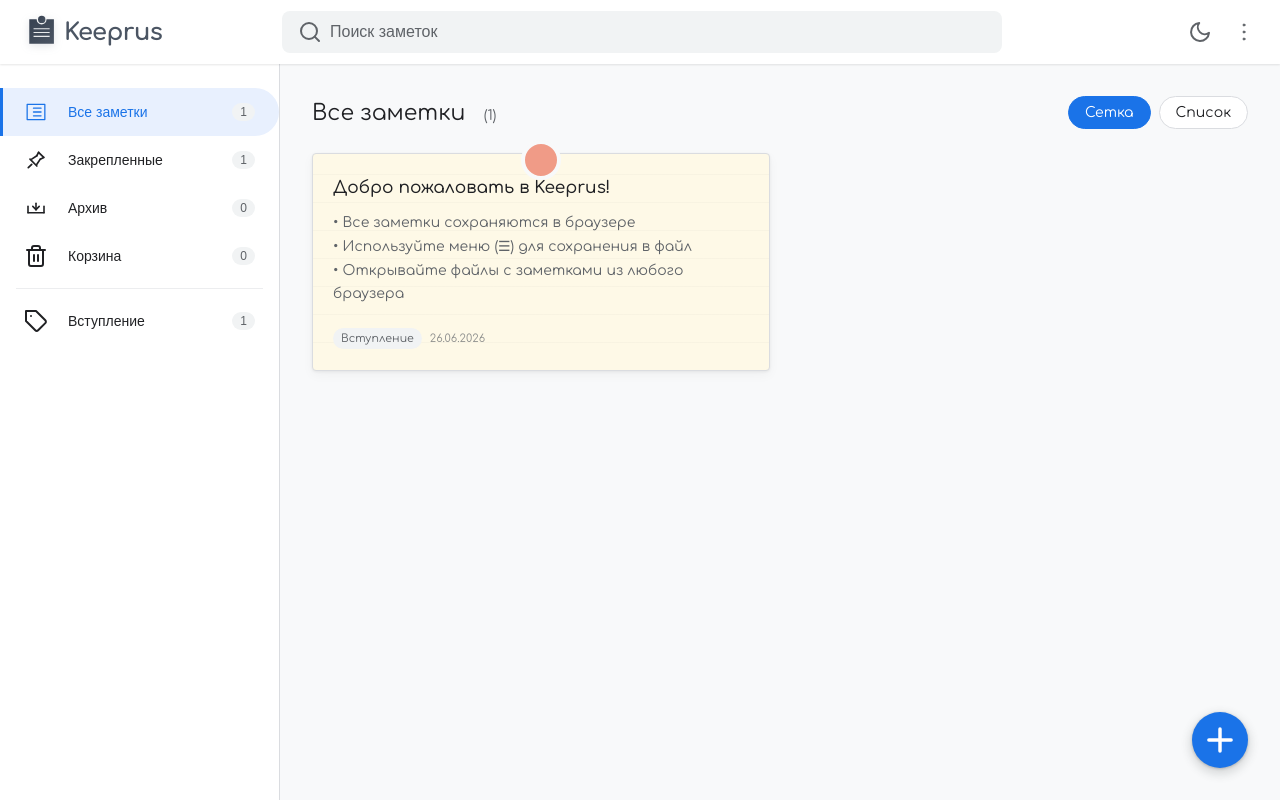
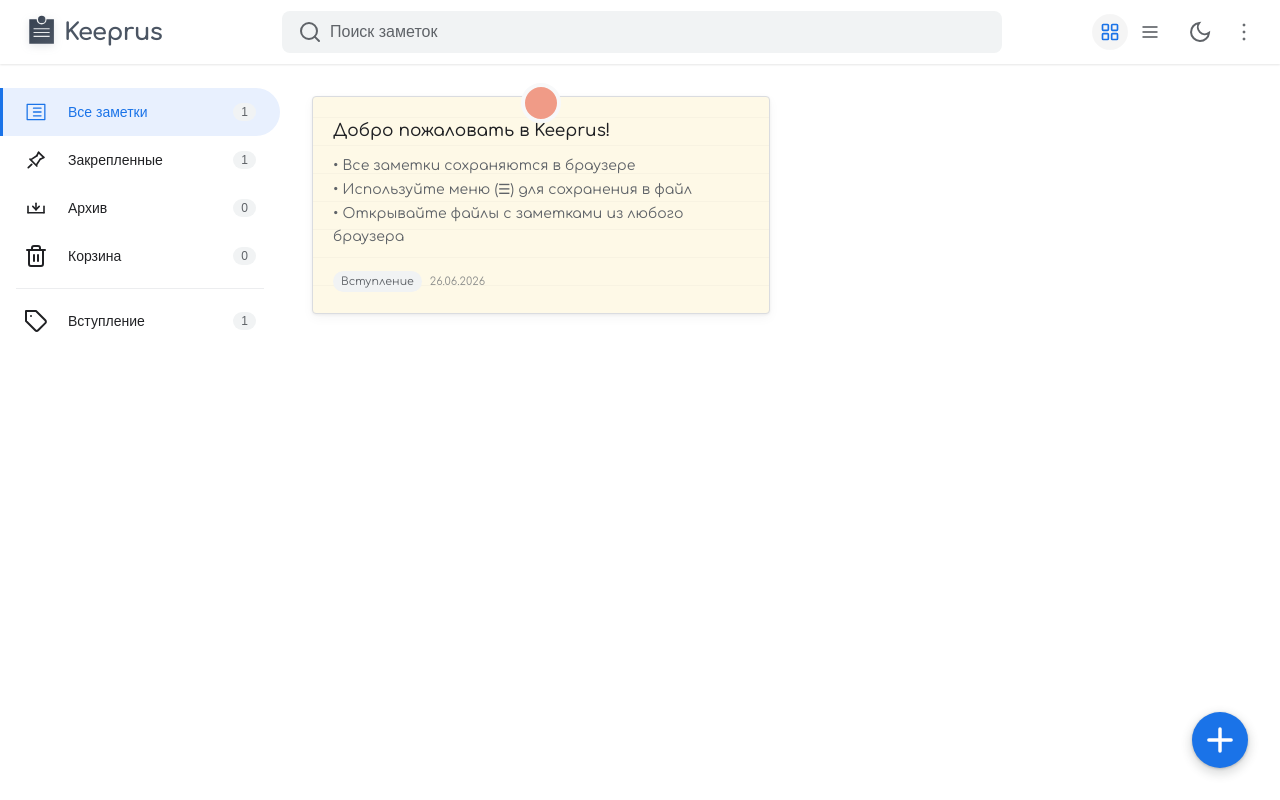
Before and after one commit to StasKrav/keeprus, a plain HTML site: page index.html in a window 1280 px wide. Drawn offline with nearby package versions, Linux system fonts and the light colour scheme.

Commit message:
чищу дизайн

```diff
--- a/css/style.css
+++ b/css/style.css
@@ -86,7 +86,7 @@
 
 body {
   font-family: "Comfortaa", "Roboto", sans-serif;
-  background: var(--background-color);
+  background: var(--surface-color);
   color: var(--text-primary);
   overflow-y: scroll;
   scrollbar-width: thin;
@@ -317,7 +317,7 @@ body {
   bottom: 0;
   width: 280px;
   background: var(--surface-color);
-  border-right: 1px solid var(--border-color);
+  border-right: 0px solid var(--border-color);
   padding: 24px 0;
   overflow-y: auto;
   transition: background-color 0.3s, border-color 0.3s;
@@ -431,57 +431,50 @@ body {
   font-weight: 400;
 }
 
-.view-toggle {
-  display: flex;
-  gap: 8px;
+/* ============================================
+   КНОПКИ В ВЕРХНЕЙ ПАНЕЛИ
+   ============================================ */
+
+.view-toggle-header {
+    display: flex;
+    gap: 4px;
+    align-items: center;
+    margin-right: 8px;
 }
 
-.view-button {
-  padding: 8px 16px;
-  border: 1px solid var(--border-color);
-  background: var(--surface-color);
-  border-radius: 20px;
-  font-size: 14px;
-  cursor: pointer;
-  transition: all 0.2s;
-  font-family: inherit;
-  color: var(--text-primary);
+.view-button-header {
+    width: 36px;
+    height: 36px;
+    border-radius: 50%;
+    border: none;
+    background: transparent;
+    display: flex;
+    align-items: center;
+    justify-content: center;
+    cursor: pointer;
+    color: var(--text-secondary);
+    transition: all 0.2s;
 }
 
-.view-button:hover {
-  background: var(--hover-bg);
+.view-button-header:hover {
+    background: var(--hover-bg);
+    color: var(--text-primary);
 }
 
-.view-button.active {
-  background: var(--primary-color);
-  color: white;
-  border-color: var(--primary-color);
+.view-button-header.active {
+    background: var(--hover-bg);
+    color: var(--primary-color);
 }
 
-[data-theme="dark"] .view-button {
-  background: transparent;
-  border: 1px solid var(--border-color);
-  color: var(--text-secondary);
-  transition: all 0.3s ease;
+[data-theme="dark"] .view-button-header:hover {
+    background: rgba(255, 255, 255, 0.08);
 }
 
-[data-theme="dark"] .view-button:hover {
-  background: rgba(255, 255, 255, 0.05);
-  border-color: var(--text-secondary);
+[data-theme="dark"] .view-button-header.active {
+    background: rgba(138, 180, 248, 0.15);
+    color: #8ab4f8;
 }
 
-[data-theme="dark"] .view-button.active {
-  background: linear-gradient(135deg, #60a5fa, #a78bfa, #f472b6);
-  color: white;
-  border-color: transparent;
-  box-shadow: 0 2px 10px rgba(96, 165, 250, 0.3);
-}
-
-[data-theme="dark"] .view-button.active:hover {
-  background: linear-gradient(135deg, #3b82f6, #8b5cf6, #ec4899);
-  box-shadow: 0 4px 15px rgba(96, 165, 250, 0.4);
-  transform: translateY(-1px);
-}
 
 /* ============================================
    NOTES GRID — УЛУЧШЕННАЯ ВЕРСИЯ
--- a/index.html
+++ b/index.html
@@ -51,16 +51,35 @@
         </div>
 
         <div class="actions">
+            <!-- Кнопки переключения вида -->
+            <div class="view-toggle-header">
+                <button class="view-button-header active" data-view="grid" onclick="setView('grid')" title="Сетка">
+                    <svg width="20" height="20" viewBox="0 0 24 24" fill="none" stroke="currentColor" stroke-width="2">
+                        <rect x="3" y="3" width="7" height="7" rx="1"/>
+                        <rect x="14" y="3" width="7" height="7" rx="1"/>
+                        <rect x="3" y="14" width="7" height="7" rx="1"/>
+                        <rect x="14" y="14" width="7" height="7" rx="1"/>
+                    </svg>
+                </button>
+                <button class="view-button-header" data-view="list" onclick="setView('list')" title="Список">
+                    <svg width="20" height="20" viewBox="0 0 24 24" fill="none" stroke="currentColor" stroke-width="2">
+                        <line x1="3" y1="6" x2="21" y2="6"/>
+                        <line x1="3" y1="12" x2="21" y2="12"/>
+                        <line x1="3" y1="18" x2="21" y2="18"/>
+                    </svg>
+                </button>
+            </div>
+
             <!-- Кнопка темы -->
             <button class="icon-button" onclick="toggleTheme()" title="Переключить тему" id="themeToggle">
-                <svg id="themeIcon" width="24" height="24" viewBox="0 0 24 24" fill="none" stroke="currentColor" stroke-width="2" stroke-linecap="round" stroke-linejoin="round">
+                <svg id="themeIcon" width="24" height="24" viewBox="0 0 24 24" fill="none" stroke="currentColor" stroke-width="2">
                     <path d="M21 12.79A9 9 0 1 1 11.21 3 7 7 0 0 0 21 12.79z"/>
                 </svg>
             </button>
 
             <!-- Гамбургер -->
             <button class="icon-button hamburger-btn" onclick="toggleHamburgerMenu()" id="hamburgerBtn" title="Меню">
-                <svg width="24" height="24" viewBox="0 0 24 24" fill="none" stroke="currentColor" stroke-width="1" stroke-linecap="round">
+                <svg width="24" height="24" viewBox="0 0 24 24" fill="none" stroke="currentColor" stroke-width="1">
                     <circle cx="12" cy="5" r="1" class="dot"/>
                     <circle cx="12" cy="12" r="1" class="dot"/>
                     <circle cx="12" cy="19" r="1" class="dot"/>
@@ -202,13 +221,6 @@
 
     <!-- Main Content -->
     <main class="main-content">
-        <div class="notes-header">
-            <h1 class="notes-title" id="notesTitle">Все заметки <span class="notes-count" id="notesCount"></span></h1>
-            <div class="view-toggle">
-                <button class="view-button active" data-view="grid" onclick="setView('grid')">Сетка</button>
-                <button class="view-button" data-view="list" onclick="setView('list')">Список</button>
-            </div>
-        </div>
 
         <div class="notes-grid" id="notesContainer">
             <!-- Notes will be added here dynamically -->
--- a/js/render.js
+++ b/js/render.js
@@ -86,13 +86,5 @@ function renderNotes() {
     container.appendChild(createNoteElement(note));
   });
 
-  // Update title
-  const titleMap = {
-    all: "Все заметки",
-    pinned: "Закрепленные",
-    archive: "Архив",
-    trash: "Корзина",
-  };
-  const title = document.getElementById("notesTitle");
-  title.innerHTML = `${titleMap[currentFilter] || "Все заметки"} <span class="notes-count">(${filtered.length})</span>`;
+
 }
--- a/js/tag.js
+++ b/js/tag.js
@@ -86,18 +86,26 @@ function removeTagFromCard(noteId, tag, e) {
 }
 
 function filterByTag(tag, e) {
-  e?.stopPropagation();
-  tagFilter = tag;
-  currentFilter = "all";
-  // Update active nav
-  document
-    .querySelectorAll(".nav-item")
-    .forEach((el) => el.classList.remove("active"));
-  document
-    .querySelector('.nav-item[data-filter="all"]')
-    .classList.add("active");
-  renderNotes();
-  showToast(`Фильтр: ${tag}`);
+    e?.stopPropagation();
+    tagFilter = tag;
+    currentFilter = "all";
+
+    // Снимаем выделение со всех пунктов
+    document.querySelectorAll(".nav-item").forEach((el) =>
+        el.classList.remove("active")
+    );
+
+    // Находим и подсвечиваем ярлык в списке
+    const tagItems = document.querySelectorAll("#tagList .nav-item");
+    tagItems.forEach((el) => {
+        const label = el.querySelector('.nav-label');
+        if (label && label.textContent === tag) {
+            el.classList.add("active");
+        }
+    });
+
+    renderNotes();
+    showToast(`Фильтр: ${tag}`);
 }
 
 function renderTags() {
--- a/js/toggles.js
+++ b/js/toggles.js
@@ -18,15 +18,15 @@ function setView(view) {
 
     container.classList.toggle('list-view', view === 'list');
 
-    document.querySelectorAll('.view-button').forEach(btn => {
+    // Обновляем активное состояние для кнопок в хедере
+    document.querySelectorAll('.view-button-header').forEach(btn => {
         btn.classList.remove('active');
-        const btnView = btn.getAttribute('data-view') || btn.textContent.toLowerCase().trim();
+        const btnView = btn.getAttribute('data-view');
         if (btnView === view) {
             btn.classList.add('active');
         }
     });
 
-    // ✅ ВМЕСТО storageSet используем localStorage
     localStorage.setItem('material_keep_view', view);
 }
 
```
